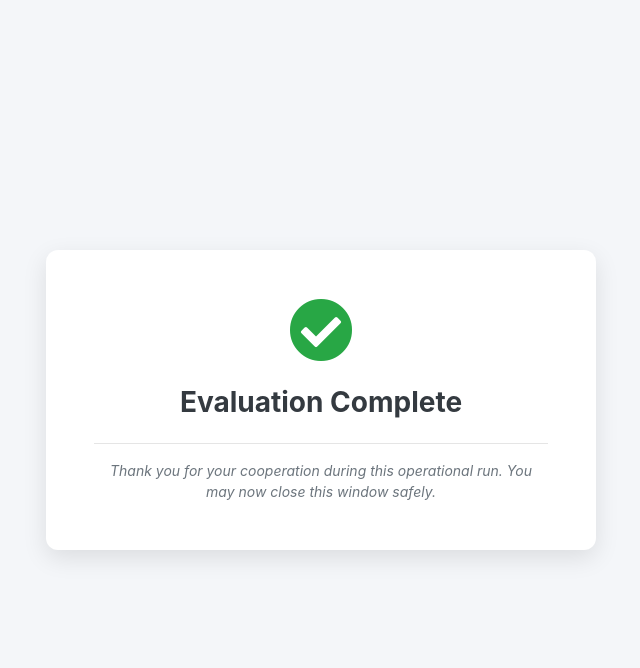
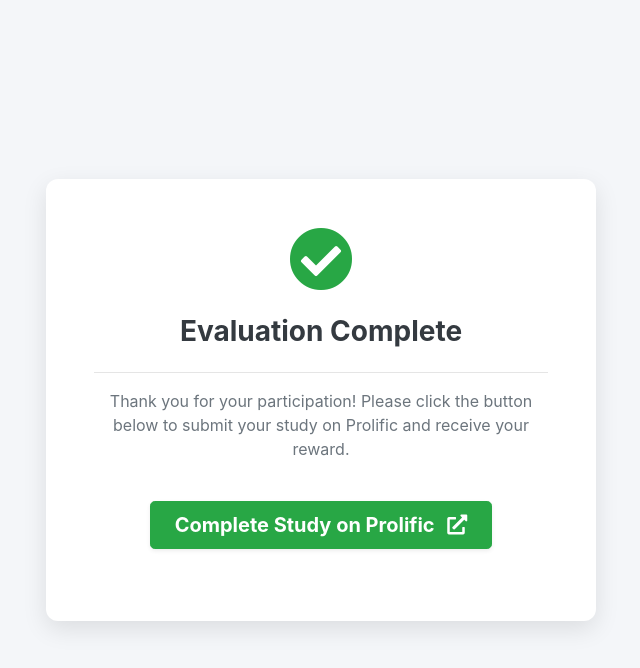
Before and after one commit to yoavb1/help_seeking, a Django app: page /thank-you/ in a window 1280 px wide. Shown: the top 668 px of the page, without its empty margins (319-959 px from the left). Run offline with Django 4.2, Linux system fonts and the light colour scheme.

Commit message:
completion code and redirect

```diff
--- a/experiment/views.py
+++ b/experiment/views.py
@@ -16,9 +16,13 @@ from django.views.decorators.http import require_POST
 from .models import *
 from django.views.decorators.cache import never_cache
 import traceback
-# 💡 Set your Prolific Completion Code here:
-PROLIFIC_COMPLETION_CODE = "C1234XYZ"
+from dotenv import load_dotenv
 
+# Load environment variables from .env file
+load_dotenv()
+
+# Read the completion code from the environment variable
+PROLIFIC_COMPLETION_CODE = os.getenv('PROLIFIC_COMPLETION_CODE')
 
 def load_and_shuffle_questions(count, filename='questions.json', difficulty=None):
     """
@@ -517,7 +521,6 @@ def thank_you_view(request):
         if session_id
         else None
     )
-
     prolific_redirect_url = f"https://app.prolific.com/submissions/complete?cc={PROLIFIC_COMPLETION_CODE}"
 
     if 'experiment_sid' in request.session:
--- a/templates/experiment/thank_you.html
+++ b/templates/experiment/thank_you.html
@@ -12,15 +12,26 @@
 </head>
 <body>
     <div class="container text-center">
-        <div class="card success-card p-5 max-width mx-auto" style="max-width: 550px;">
+        <div class="card success-card p-5 mx-auto" style="max-width: 550px;">
             <div class="text-success mb-4">
                 <i class="fas fa-check-circle fa-4x"></i>
             </div>
             <h3 class="font-weight-bold text-dark mb-2">Evaluation Complete</h3>
             <hr>
-            <p class="text-muted small font-italic mb-0">Thank you for your cooperation during this operational run. You may now close this window safely.</p>
+            <p class="text-secondary leading-relaxed mb-3">
+                Thank you for your participation! Please click the button below to submit your study on Prolific and receive your reward.
+            </p>
+
+            <!-- PROLIFIC MANUAL BUTTON -->
+            <div class="my-4">
+                <a href="https://app.prolific.com/submissions/complete?cc={{ PROLIFIC_COMPLETION_CODE }}"
+                   class="btn btn-success btn-lg px-4 font-weight-bold shadow-sm">
+                    Complete Study on Prolific <i class="fas fa-external-link-alt ml-2"></i>
+                </a>
+            </div>
         </div>
     </div>
+
 <script>
     // 1. Push a new state so there is a history entry to trap
     history.pushState(null, null, location.href);
```
Also changed, not shown: 1 other file.
